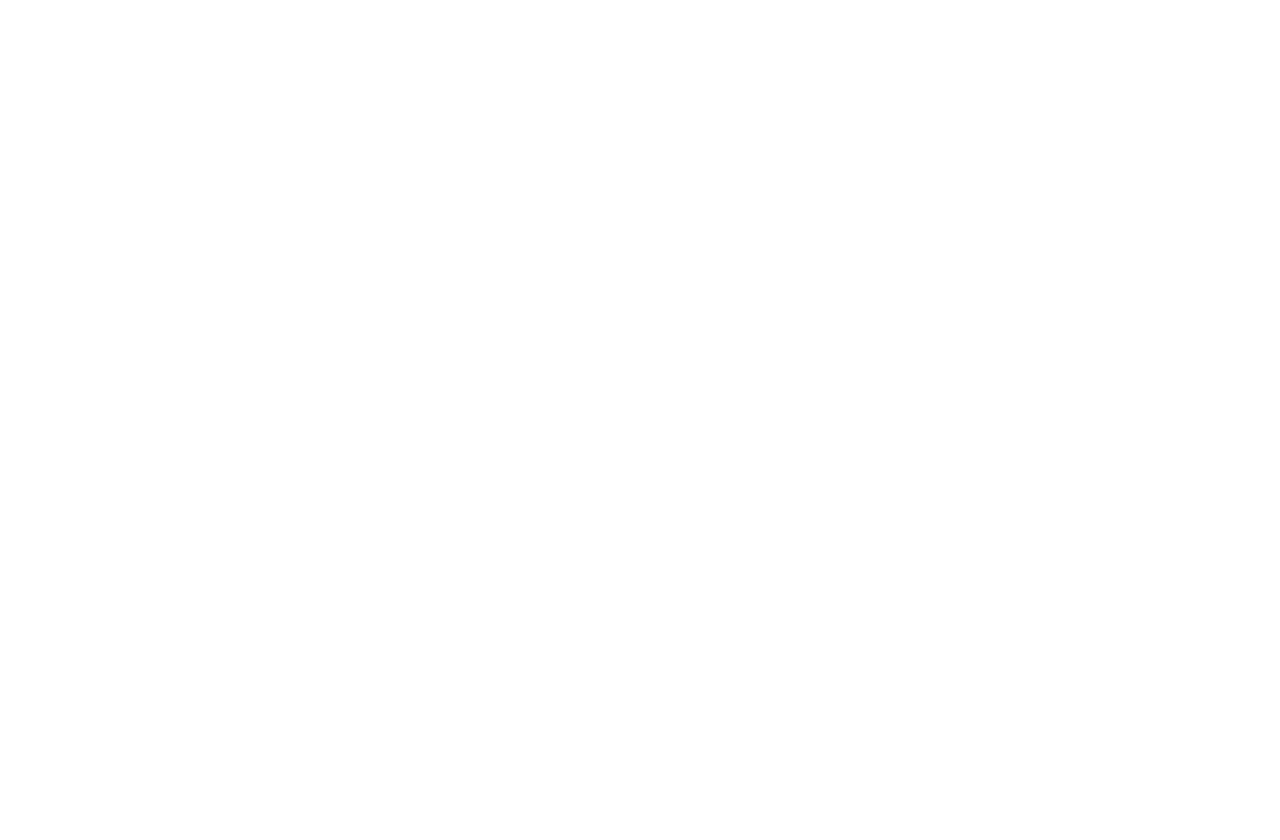
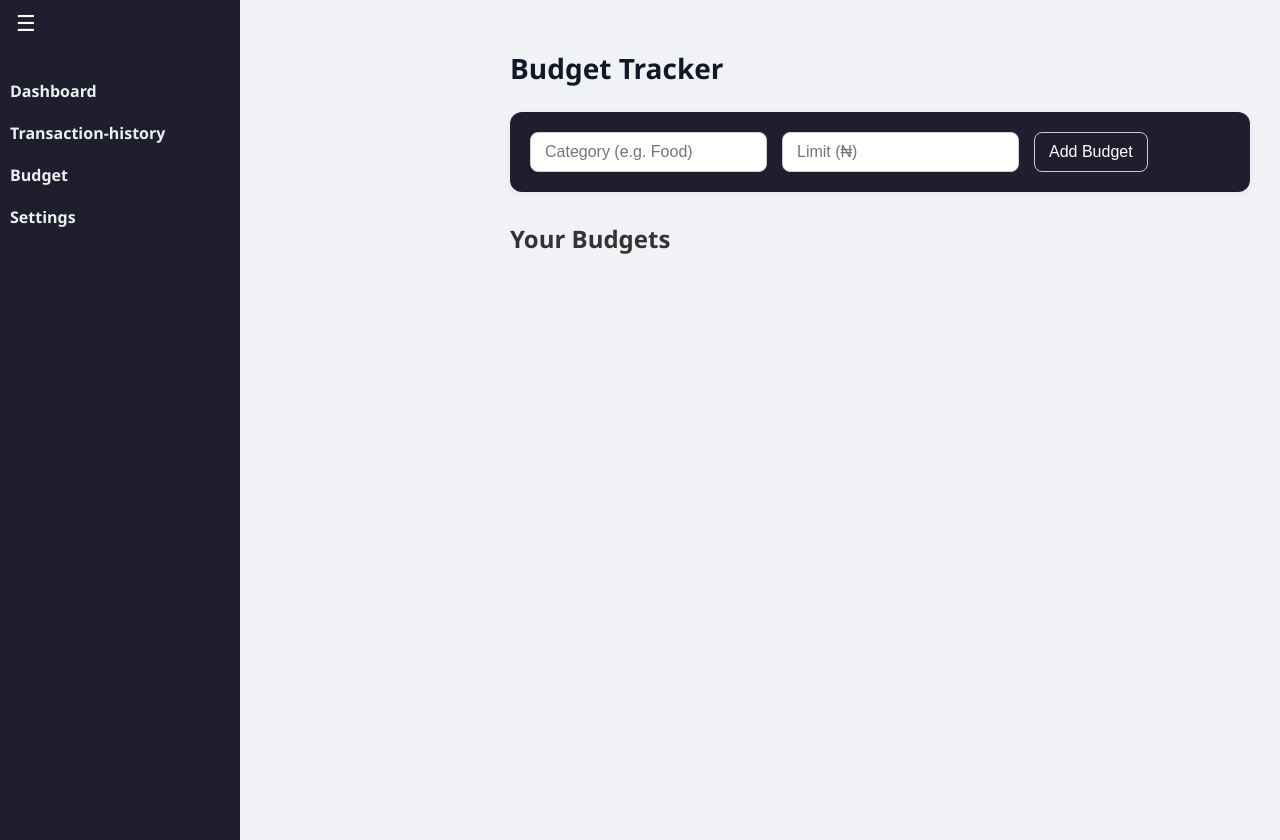
Before and after one commit to Theibroguy/Personal-finance-web-app, a plain HTML site: page Budget.html in a window 1280 px wide. Before the commit the page ends 800 px from the top, so only its background shows below. Drawn offline with Linux system fonts and the light colour scheme.

Commit message:
Created and styled the budget page

```diff
--- a/Budget.html
+++ b/Budget.html
@@ -0,0 +1,45 @@
+<!DOCTYPE html>
+<html lang="en">
+<head>
+  <meta charset="UTF-8">
+  <meta name="viewport" content="width=device-width, initial-scale=1.0">
+  <title>Budget Tracker</title>
+  <link rel="stylesheet" href="budget.css" />
+</head>
+<body>
+  <div class="wrapper">
+    <!-- Sidebar -->
+     <aside class="sidebar" id="sidebar">
+      <button id="toggle-btn" class="toggle-btn" title="Toggle Sidebar">☰</button>
+      <nav>
+        <ul>
+          <li><a href="Dashboard.html">Dashboard</a></li>
+          <li><a href="Transaction-history.html">Transaction-history</a></li>
+          <li><a href="Budget.html" class="active">Budget</a></li>
+          <li><a href="#">Settings</a></li>
+        </ul>
+      </nav>
+     </aside>
+
+     <main class="main-content">
+      <header><h1>Budget Tracker</h1></header>
+
+      <section class="budget-form-section">
+        <form id="budget-form">
+          <input type="text" id="category" placeholder="Category (e.g. Food)" />
+          <input type="text" id="limit" placeholder="Limit (₦)" required />
+          <button type="submit" id="Add-btn">Add Budget</button>
+        </form>
+      </section>
+
+      <section class="budget-list-section">
+        <h2>Your Budgets</h2>
+        <ul id="budget-list"></ul>
+      </section>
+     </main>
+  </div>
+
+
+  <script src="budget.js"></script>
+</body>
+</html>
--- a/Dashboard.css
+++ b/Dashboard.css
@@ -24,7 +24,7 @@ body {
   width: 220px;
   background-color:  #1e1e2f;
   color: white;
-  height: 100vh;
+  height: full;
   padding: 20px 10px;
   position: relative;
   transition: width 0.3s ease;
--- a/budget.css
+++ b/budget.css
@@ -0,0 +1,128 @@
+/* General reste and body */
+body {
+  margin: 0;
+  font-family: 'Segoe UI', Tahoma, Geneva, Verdana, sans-serif;
+  background-color:#f0f2f5;
+  color: #333;
+}
+
+
+/* Sidebar */
+.sidebar {
+  width: 220px;
+  background-color:  #1e1e2f;
+  color: white;
+  height: 100vh;
+  padding: 20px 10px;
+  transition: width 0.3s ease;
+  position: relative;
+  height: full;
+}
+
+.sidebar.collapsed {
+  width: 60px;
+}
+
+.sidebar ul {
+  list-style: none;
+  margin-top: 60px;
+  padding: 0;
+}
+
+.sidebar ul li {
+  margin: 20px 0;
+}
+
+.sidebar ul li a {
+  color: #ecf0f1;
+  text-decoration: none;
+  font-weight: bold;
+}
+
+.toggle-btn {
+  position: absolute;
+  top: 10px;
+  background: none;
+  border: none;
+  color: white;
+  font-size: 22px;
+  cursor: pointer;
+}
+
+/* Main content */
+.wrapper {
+  display: flex;
+}
+
+.main-content {
+  margin-left: 240px;
+  padding: 30px;
+  flex: 1;
+  transition: margin-left 0.3s ease;
+}
+
+.sidebar.collapsed ~ .main-content {
+  margin-left: 70px;
+}
+
+/* Header */
+header h1 {
+  font-size: 28px;
+  margin-bottom: 25px;
+  color: #111827;
+}
+
+/* Form Section */
+.budget-form-section form {
+  display: flex;
+  gap: 15px;
+  flex-wrap: wrap;
+  background-color: #1e1e2f;
+  padding: 20px;
+  border-radius: 12px;
+  box-shadow: 0 2px 10px rgba(0, 0, 0, 0.05);
+  margin-bottom: 30px;
+}
+
+.budget-form-section input, .budget-form-section button {
+  padding: 10px 14px;
+  font-size: 16px;
+  border-radius: 8px;
+  border: 1px solid #ccc;
+  cursor: pointer;
+}
+
+#Add-btn {
+  background-color: #1e1e2f;
+  color: white;
+}
+
+#Add-btn:hover {
+  background-color: green;
+}
+
+#budget-list {
+  list-style: none;
+  padding: 0;
+}
+
+#budget-list li {
+  display: flex;
+  justify-content: space-between;
+  align-items: center;
+  background-color: #ffffff;
+  margin-bottom: 12px;
+  padding: 14px 20px;
+  border-radius: 10px;
+  box-shadow: 0 2px 8px rgba(0, 0, 0, 0.05);
+  font-size: 16px;
+  font-weight: 500;
+}
+
+#budget-list .delete-btn {
+  background-color: transparent;
+  border: none;
+  color: red;
+  font-size: 18px;
+  cursor: pointer;
+}
--- a/history.css
+++ b/history.css
@@ -23,7 +23,7 @@ body {
   width: 220px;
   background-color:  #1e1e2f;
   color: white;
-  height: 100vh;
+  height: full;
   padding: 20px 10px;
   transition: width 0.3s ease;
   position: relative;
```
Also changed, not shown: Dashboard.html (+2 -2 lines), Transaction-history.html (+1 -1 lines).
